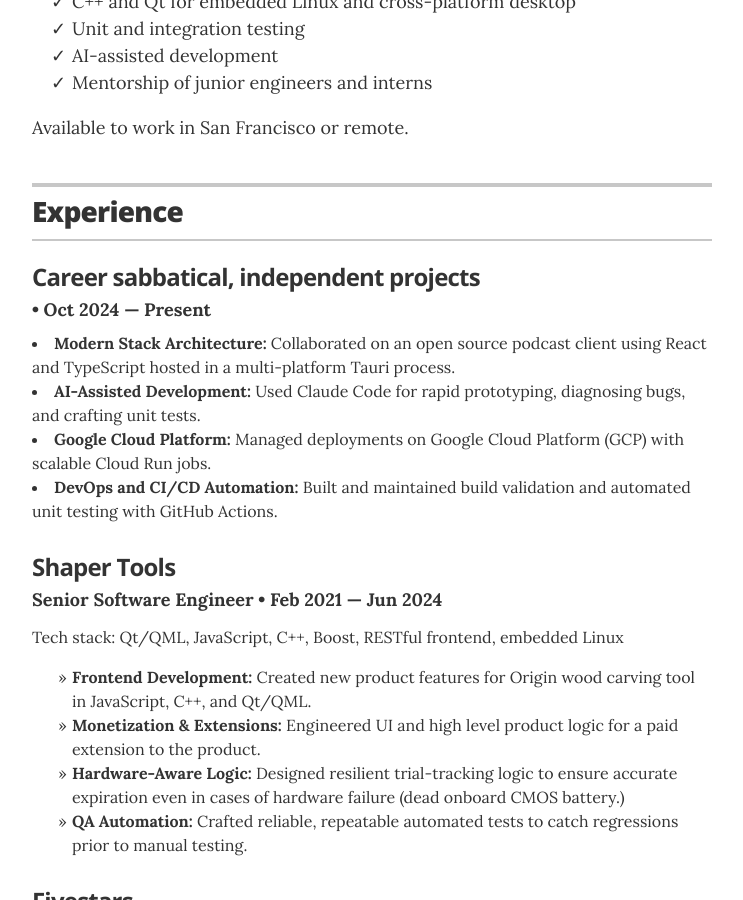
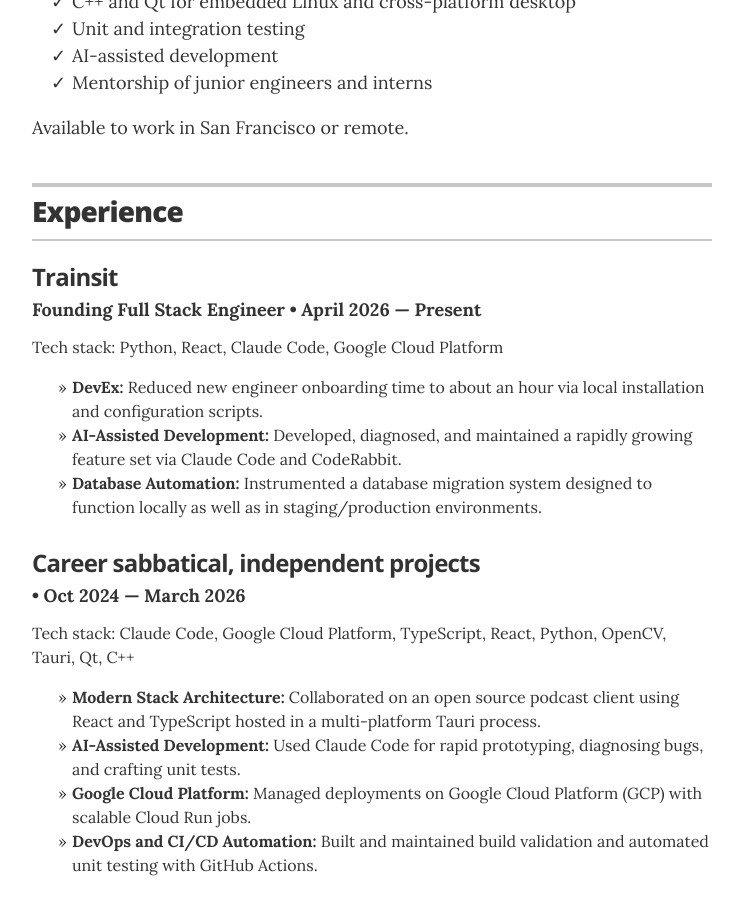
Before and after one commit to MrEricSir/resume, a Jekyll site: the page built from index.html, in a window 1280 px wide and 900 px high, scrolled down 585 px. Shown: the whole window, without its empty margins (268-1011 px from the left). Built offline with Jekyll 4.4.1, drawn with Linux system fonts in a browser that asks for light colours.

Commit message:
Small tweaks

```diff
--- a/_data/experience.yml
+++ b/_data/experience.yml
@@ -1,11 +1,25 @@
 # Jobs
 
+- company: Trainsit
+  position: Founding Full Stack Engineer
+  duration: April 2026 &mdash; Present
+  summary: "<p>Tech stack: Python, React, Claude Code, Google Cloud Platform</p>
+<ul style=\"list-style-type: '» ';\">
+<li><b>DevEx:</b> Reduced new engineer onboarding time to about an hour via local installation and configuration scripts.
+<li><b>AI-Assisted Development:</b> Developed, diagnosed, and maintained a rapidly growing feature set via Claude Code and CodeRabbit.
+<li><b>Database Automation:</b> Instrumented a database migration system designed to function locally as well as in staging/production environments.
+</ul>
+"
+
 - company: Career sabbatical, independent projects
-  duration: Oct 2024 &mdash; Present
-  summary: "<li><b>Modern Stack Architecture:</b> Collaborated on an open source podcast client using React and TypeScript hosted in a multi-platform Tauri process.
+  duration: Oct 2024 &mdash; March 2026
+  summary: "<p>Tech stack: Claude Code, Google Cloud Platform, TypeScript, React, Python, OpenCV, Tauri, Qt, C++</p>
+<ul style=\"list-style-type: '» ';\">
+<li><b>Modern Stack Architecture:</b> Collaborated on an open source podcast client using React and TypeScript hosted in a multi-platform Tauri process.
 <li><b>AI-Assisted Development:</b> Used Claude Code for rapid prototyping, diagnosing bugs, and crafting unit tests.
 <li><b>Google Cloud Platform:</b> Managed deployments on Google Cloud Platform (GCP) with scalable Cloud Run jobs.
 <li><b>DevOps and CI/CD Automation:</b> Built and maintained build validation and automated unit testing with GitHub Actions.
+</ul>
 "
 
 - company: Shaper Tools
@@ -17,7 +31,7 @@
 <li><b>Monetization & Extensions:</b> Engineered UI and high level product logic for a paid extension to the product.
 <li><b>Hardware-Aware Logic:</b> Designed resilient trial-tracking logic to ensure accurate expiration even in cases of hardware failure (dead onboard CMOS battery.)
 <li><b>QA Automation:</b>  Crafted reliable, repeatable automated tests to catch regressions prior to manual testing.
-<ul>
+</ul>
 "
 
 - company: Fivestars
```
Also changed, not shown: 1 other file.
